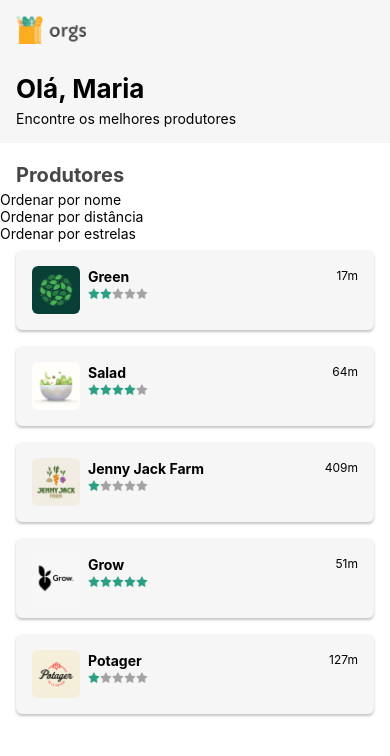
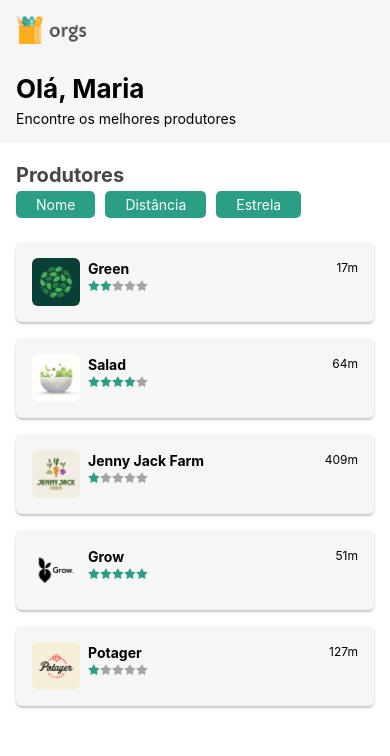
Before and after one commit to AshileySabah/grocery-store-cli, a React Native app: screen / in a window 390 px wide. Shown: the top 756 px of the page. Built offline with nearby package versions, Linux system fonts and the light colour scheme.

Commit message:
feat: produtores com filtro

```diff
--- a/src/pages/Home/Produtores/index.js
+++ b/src/pages/Home/Produtores/index.js
@@ -1,39 +1,19 @@
 import React, {useState} from 'react';
-import {FlatList, Text, TouchableOpacity} from 'react-native';
+import {FlatList, Text} from 'react-native';
 import produtores from '../../../mocks/produtores';
 import Produtor from '../Produtor';
+import Filtro from '../Filtro';
 import Topo from '../Topo';
 import styles from './styles';
 
 const Produtores = () => {
   const [lista, setLista] = useState(produtores.lista);
 
-  const ordenar = propriedade => {
-    const copyLista = lista.slice(0, lista.length);
-    const newLista = copyLista.sort((a, b) => {
-      return a[propriedade] < b[propriedade] ? -1 : 1;
-    });
-
-    if (JSON.stringify(lista) === JSON.stringify(newLista)) {
-      setLista(newLista.reverse());
-    } else {
-      setLista(newLista);
-    }
-  };
-
   const TopoLista = () => (
     <>
       <Topo />
       <Text style={styles.titulo}>Produtores</Text>
-      <TouchableOpacity onPress={() => ordenar('nome')}>
-        <Text>Ordenar por nome</Text>
-      </TouchableOpacity>
-      <TouchableOpacity onPress={() => ordenar('distancia')}>
-        <Text>Ordenar por distância</Text>
-      </TouchableOpacity>
-      <TouchableOpacity onPress={() => ordenar('estrelas')}>
-        <Text>Ordenar por estrelas</Text>
-      </TouchableOpacity>
+      <Filtro lista={lista} setLista={setLista} />
     </>
   );
 
```
